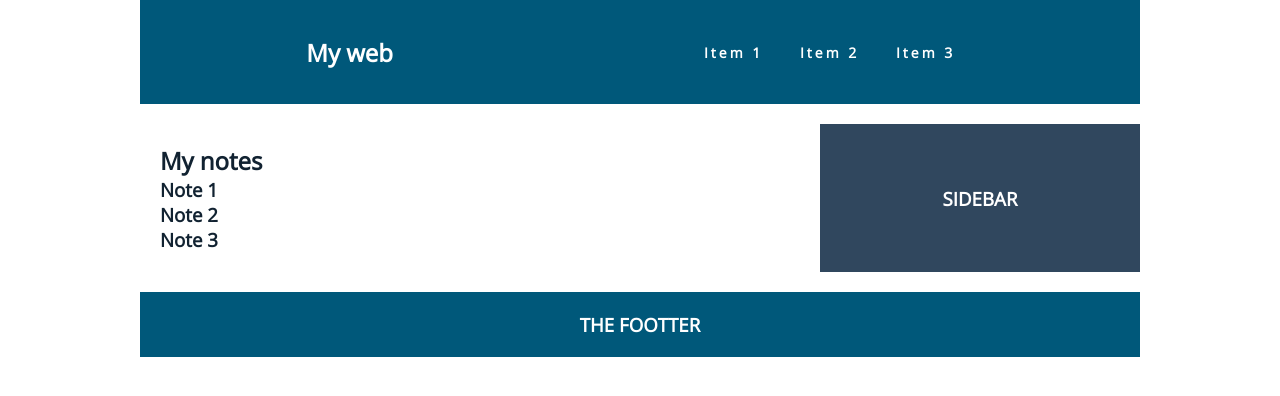
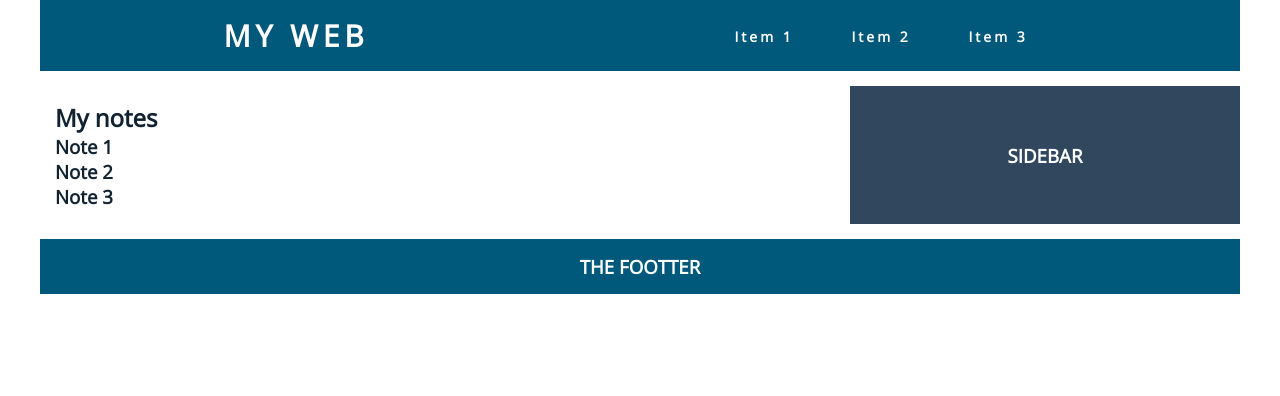
Before and after one commit to victorbalbuena/ResponsiveWebsite, a plain HTML site: page index.html in a window 1280 px wide. Drawn offline with nearby package versions, Linux system fonts and the light colour scheme.

Commit message:
CSS fixes

```diff
--- a/styles/main.css
+++ b/styles/main.css
@@ -10,10 +10,10 @@ body {
 }
 .container {
   width: 100%;
-  max-width: 1000px;
+  max-width: 1200px;
   margin: 0px auto;
   display: grid;
-  grid-gap: 20px;
+  grid-gap: 15px;
   grid-template-columns: repeat(3, 1fr);
   grid-template-rows: repeat(4, auto);
 
@@ -28,10 +28,13 @@ body {
   display: flex;
   justify-content: space-around;
   align-items: center;
-  min-height: 8vh;
+  min-height: 4vh;
 }
 .logo {
   color: #ffffff;
+  text-transform: uppercase;
+  letter-spacing: 5px;
+  font-size: 20px;
 }
 .nav-links {
   display: flex;
@@ -65,7 +68,7 @@ body {
 .container .sidebar,
 .container .footer {
   background: #ffffff;
-  padding: 20px;
+  padding: 15px;
 }
 
 .container .header {
```
